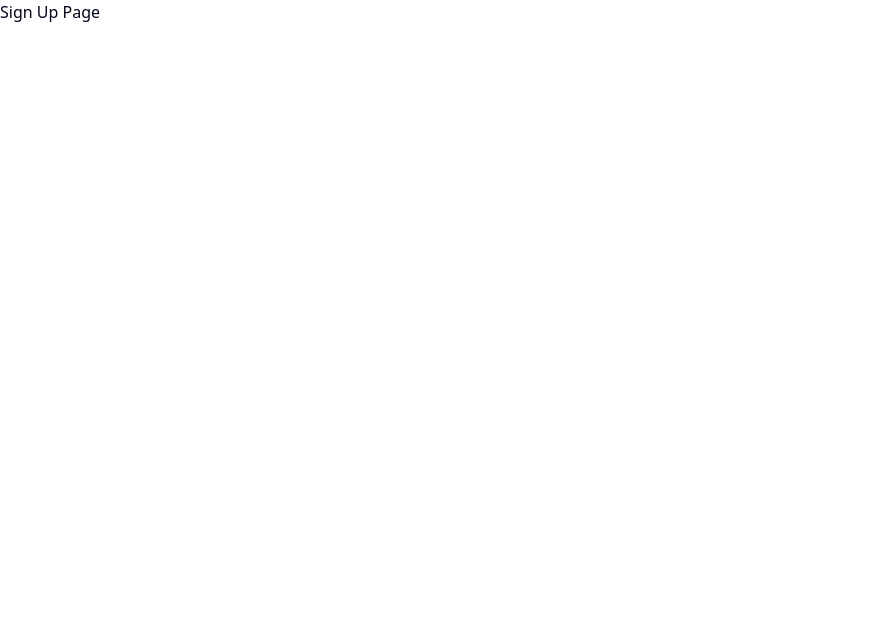
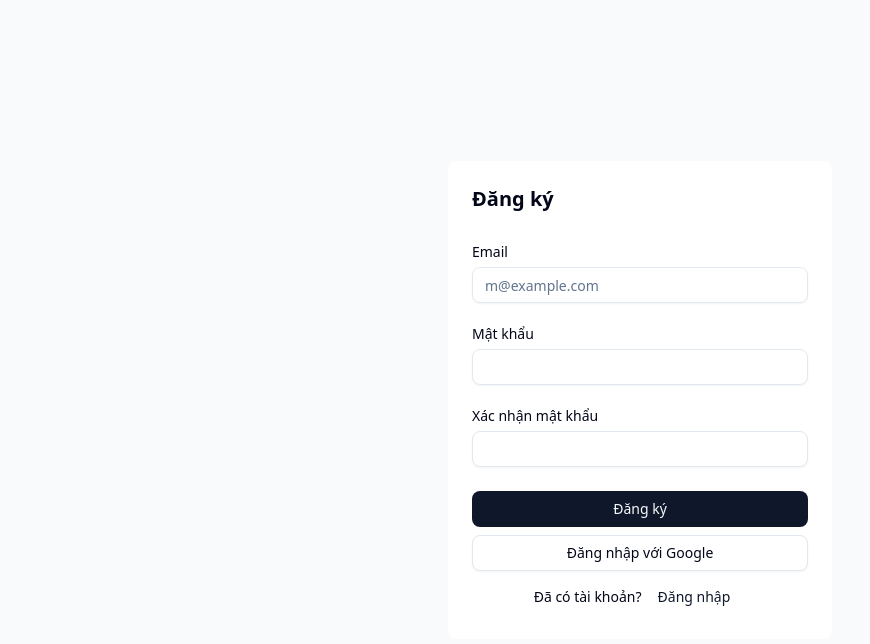
Before and after one commit to shair2048/news-web-fe, a Next.js app: page /sign-up in a window 1280 px wide. Shown: the top 644 px of the page, without its empty margins (0-870 px from the left). Built offline with nearby package versions, Linux system fonts and the light colour scheme.

Commit message:
Create Login and Register UI

```diff
--- /dev/null
+++ b/app/(auth)/layout.tsx
@@ -0,0 +1,8 @@
+// app/(auth)/layout.tsx
+export default function AuthLayout({ children }: { children: React.ReactNode }) {
+  return (
+    <main className="min-h-screen flex items-center justify-center bg-gray-50">
+      {children}
+    </main>
+  );
+}
--- a/app/(auth)/sign-in/page.tsx
+++ b/app/(auth)/sign-in/page.tsx
@@ -1,3 +1,66 @@
-export default function SignUpPage() {
-  return <div>Sign Up Page</div>;
+"use client";
+
+import { Button } from "@/components/ui/button";
+import {
+  Card,
+  CardAction,
+  CardContent,
+  CardFooter,
+  CardHeader,
+  CardTitle,
+} from "@/components/ui/card";
+import { Input } from "@/components/ui/input";
+import { Label } from "@/components/ui/label";
+import { useRouter } from "next/navigation";
+
+export default function SignInPage() {
+  const router = useRouter();
+
+  return (
+    <Card className="w-full max-w-sm">
+      <CardHeader>
+        <CardTitle>Đăng nhập</CardTitle>
+      </CardHeader>
+      <CardContent>
+        <form>
+          <div className="flex flex-col gap-6">
+            <div className="grid gap-2">
+              <Label htmlFor="email">Email</Label>
+              <Input id="email" type="email" placeholder="m@example.com" required />
+            </div>
+            <div className="grid gap-2">
+              <div className="flex items-center">
+                <Label htmlFor="password">Mật khẩu</Label>
+                <a
+                  href="#"
+                  className="ml-auto inline-block text-sm underline-offset-4 hover:underline"
+                >
+                  Quên mật khẩu?
+                </a>
+              </div>
+              <Input id="password" type="password" required />
+            </div>
+          </div>
+        </form>
+      </CardContent>
+      <CardFooter className="flex-col gap-2">
+        <Button type="submit" className="w-full cursor-pointer">
+          Đăng nhập
+        </Button>
+        <Button variant="outline" className="w-full cursor-pointer">
+          Đăng nhập với Google
+        </Button>
+        <CardAction className="flex w-full items-center justify-center">
+          <span className="text-sm">Chưa có tài khoản?</span>
+          <Button
+            variant="link"
+            className="cursor-pointer"
+            onClick={() => router.push("/sign-up")}
+          >
+            Đăng ký
+          </Button>
+        </CardAction>
+      </CardFooter>
+    </Card>
+  );
 }
--- a/app/(auth)/sign-up/page.tsx
+++ b/app/(auth)/sign-up/page.tsx
@@ -1,3 +1,62 @@
+"use client";
+
+import { Button } from "@/components/ui/button";
+import {
+  Card,
+  CardAction,
+  CardContent,
+  CardFooter,
+  CardHeader,
+  CardTitle,
+} from "@/components/ui/card";
+import { Input } from "@/components/ui/input";
+import { Label } from "@/components/ui/label";
+import { useRouter } from "next/navigation";
+
 export default function SignUpPage() {
-  return <div>Sign Up Page</div>;
+  const router = useRouter();
+
+  return (
+    <Card className="w-full max-w-sm">
+      <CardHeader>
+        <CardTitle>Đăng ký</CardTitle>
+      </CardHeader>
+      <CardContent>
+        <form>
+          <div className="flex flex-col gap-6">
+            <div className="grid gap-2">
+              <Label htmlFor="email">Email</Label>
+              <Input id="email" type="email" placeholder="m@example.com" required />
+            </div>
+            <div className="grid gap-2">
+              <Label htmlFor="password">Mật khẩu</Label>
+              <Input id="password" type="password" required />
+            </div>
+            <div className="grid gap-2">
+              <Label htmlFor="confirm-password">Xác nhận mật khẩu</Label>
+              <Input id="confirm-password" type="password" required />
+            </div>
+          </div>
+        </form>
+      </CardContent>
+      <CardFooter className="flex-col gap-2">
+        <Button type="submit" className="w-full cursor-pointer">
+          Đăng ký
+        </Button>
+        <Button variant="outline" className="w-full cursor-pointer">
+          Đăng nhập với Google
+        </Button>
+        <CardAction className="flex w-full items-center justify-center">
+          <span className="text-sm">Đã có tài khoản?</span>
+          <Button
+            variant="link"
+            className="cursor-pointer"
+            onClick={() => router.push("/sign-in")}
+          >
+            Đăng nhập
+          </Button>
+        </CardAction>
+      </CardFooter>
+    </Card>
+  );
 }
--- a/app/(main)/layout.tsx
+++ b/app/(main)/layout.tsx
@@ -1,6 +1,6 @@
 import Header from "@/components/ui/header";
 
-export default function RootLayout({
+export default function MainLayout({
   children,
 }: Readonly<{
   children: React.ReactNode;
--- a/components/ui/card.tsx
+++ b/components/ui/card.tsx
@@ -32,7 +32,7 @@ function CardTitle({ className, ...props }: React.ComponentProps<"div">) {
   return (
     <div
       data-slot="card-title"
-      className={cn("leading-none font-semibold", className)}
+      className={cn("leading-none font-bold text-xl", className)}
       {...props}
     />
   );
@@ -62,13 +62,7 @@ function CardAction({ className, ...props }: React.ComponentProps<"div">) {
 }
 
 function CardContent({ className, ...props }: React.ComponentProps<"div">) {
-  return (
-    <div
-      data-slot="card-content"
-      className={cn("px-6", className)}
-      {...props}
-    />
-  );
+  return <div data-slot="card-content" className={cn("px-6", className)} {...props} />;
 }
 
 function CardFooter({ className, ...props }: React.ComponentProps<"div">) {
--- /dev/null
+++ b/components/ui/label.tsx
@@ -0,0 +1,24 @@
+"use client";
+
+import * as React from "react";
+import * as LabelPrimitive from "@radix-ui/react-label";
+
+import { cn } from "@/lib/utils";
+
+function Label({
+  className,
+  ...props
+}: React.ComponentProps<typeof LabelPrimitive.Root>) {
+  return (
+    <LabelPrimitive.Root
+      data-slot="label"
+      className={cn(
+        "flex items-center gap-2 text-sm leading-none font-medium select-none group-data-[disabled=true]:pointer-events-none group-data-[disabled=true]:opacity-50 peer-disabled:cursor-not-allowed peer-disabled:opacity-50",
+        className
+      )}
+      {...props}
+    />
+  );
+}
+
+export { Label };
--- a/components/ui/navbar.tsx
+++ b/components/ui/navbar.tsx
@@ -56,7 +56,10 @@ export default function Navbar({
           )}
 
           {open && (
-            <form onSubmit={handleSubmit} className="relative hidden md:block">
+            <form
+              onSubmit={handleSubmit}
+              className="relative hidden md:block cursor-pointer"
+            >
               <Search className="absolute left-3 top-1/2 -translate-y-1/2 w-4 h-4 text-gray-400" />
               <Input
                 ref={inputRef}
@@ -69,7 +72,12 @@ export default function Navbar({
             </form>
           )}
 
-          <Button className="hidden md:flex items-center gap-2">Đăng nhập</Button>
+          <Button
+            className="hidden md:flex items-center gap-2 cursor-pointer"
+            onClick={() => router.push("/sign-in")}
+          >
+            Đăng nhập
+          </Button>
         </div>
       </div>
 
--- a/package.json
+++ b/package.json
@@ -12,6 +12,7 @@
     "@radix-ui/react-accordion": "^1.2.12",
     "@radix-ui/react-aspect-ratio": "^1.1.8",
     "@radix-ui/react-dialog": "^1.1.15",
+    "@radix-ui/react-label": "^2.1.8",
     "@radix-ui/react-navigation-menu": "^1.2.14",
     "@radix-ui/react-separator": "^1.1.8",
     "@radix-ui/react-slot": "^1.2.4",
```
Also changed, not shown: 1 other file (tests, documents, lock files or other folders).
